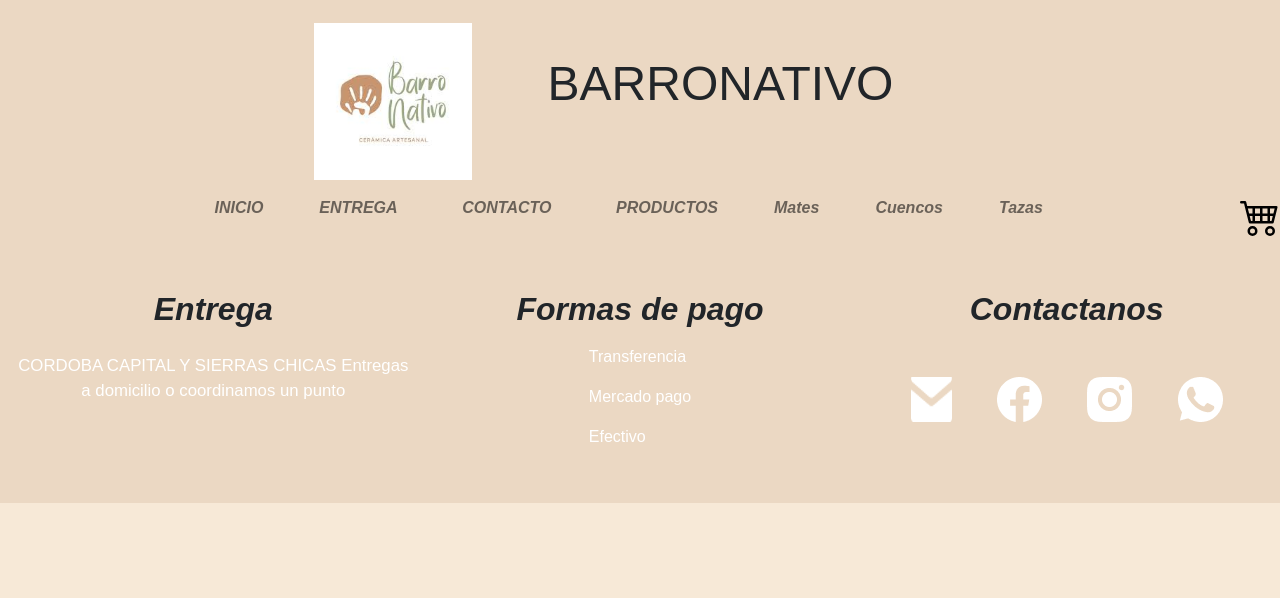
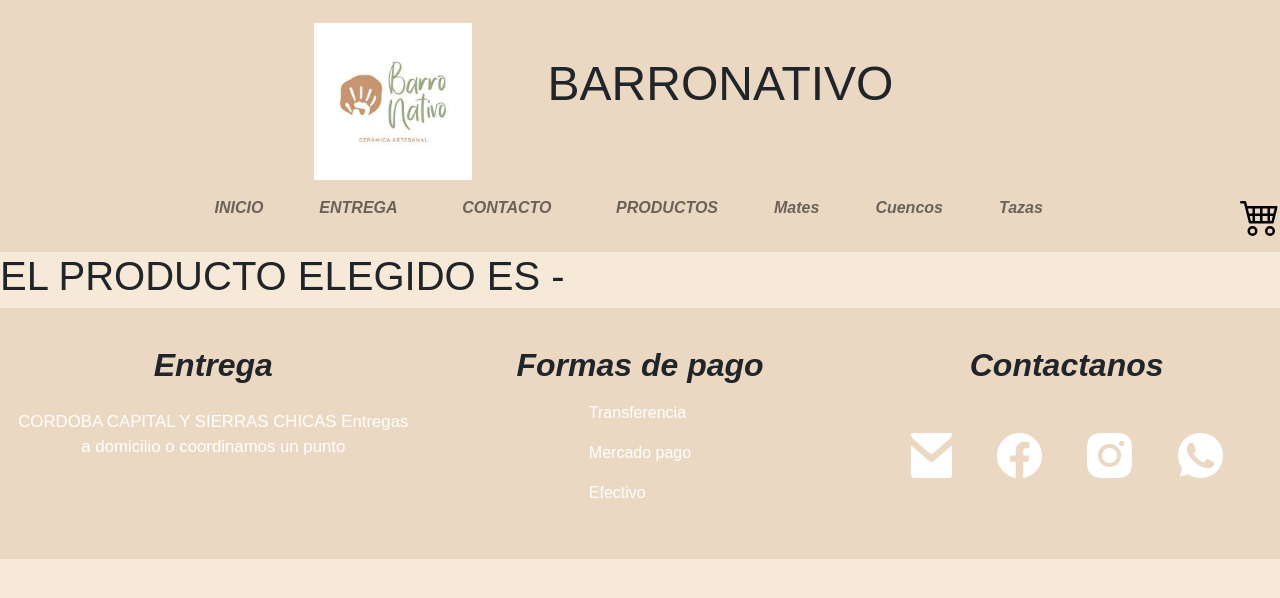
Before and after one commit to ezequieleandi/barronativoReact-eandi, a React (Create React App) app: page /detalle/1 in a window 1280 px wide. Shown: the top 598 px of the page. Built offline with nearby package versions, Linux system fonts and the light colour scheme.

Commit message:
ItemDetail

```diff
--- a/src/App.js
+++ b/src/App.js
@@ -19,7 +19,7 @@
           <Route path='/productos' element={<ItemListContainer />}/>
           <Route path='/producto/:categoriaId' element={<ItemListContainer />}/>
           <Route path='/carrito' element={<Cart/>}/>
-          <Route path='/detalle' element={<ItemDetail/>}/>
+          <Route path='/detalle/:id' element={<ItemDetail/>}/>
         </Routes>
         <Footer/>
       </div>
--- a/src/components/item/Item.js
+++ b/src/components/item/Item.js
@@ -1,4 +1,5 @@
 import React from 'react'
+import {Link} from 'react-router-dom';
 
 function Item({prod}) {
     const { id, producto, linea, imagen, capacidad, precio } = prod;
@@ -13,7 +14,9 @@
                 <div className='row'>
                   <p className='col-12'>{capacidad}</p>
                   <p className='col-12'>${precio}</p>
-                  <button type='button' className='btn btn-secondary col-12'> añadir </button>
+                  <Link to={`/detalle/${id}`}>
+                    <button type='button' className='btn btn-secondary col-12'> detalle </button>
+                  </Link>
                 </div>
               </div>
             </div>
--- a/src/components/itemDetailContainer/ItemDetail.js
+++ b/src/components/itemDetailContainer/ItemDetail.js
@@ -1,8 +1,28 @@
-
+import { getProductos } from '../../helpers/GetProducts';
+import {useParams} from 'react-router-dom';
+import {useState, useEffect} from 'react';
 
 function ItemDetail() {
+  const [products, setProductos] = useState([]);
+  const {id} = useParams();
+
+  useEffect(()=>{
+    if(id){
+      getProductos
+      .then(respuesta=>{setProductos(respuesta.filter(produ => produ.id == id))})
+      .catch(error=>console.log(error))
+    }else{
+      getProductos
+      .then(respuesta=>{setProductos(respuesta)})
+      .catch(error=>console.log(error))
+    }
+  }, [])
+  console.log(products)
+
   return (
-    <div>ItemDetail</div>
+    <div>
+      <h1>EL PRODUCTO ELEGIDO ES {products.producto} - {products.linea}</h1>
+    </div>
   )
 }
 
```
